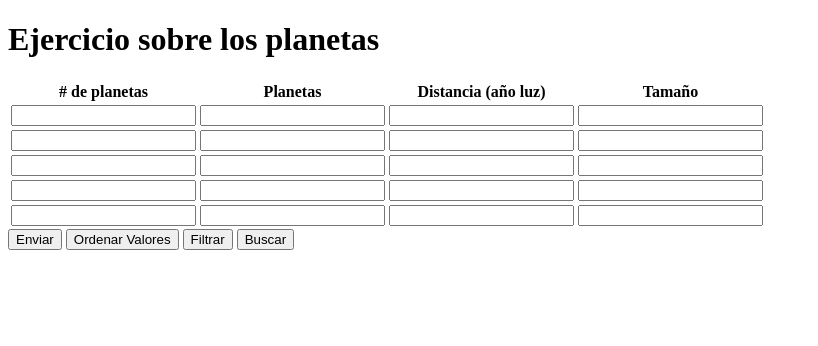
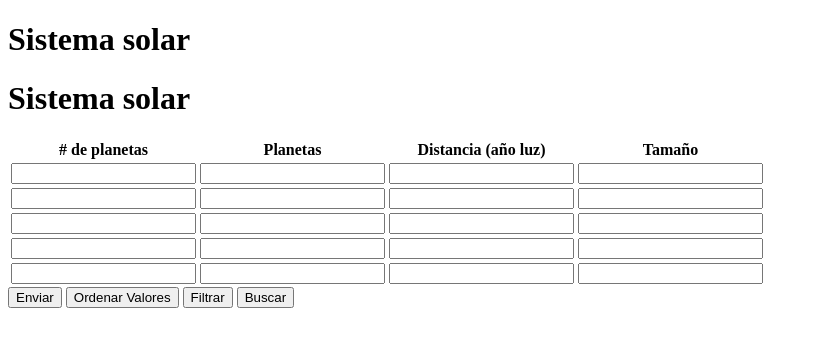
Before and after one commit to Felipe852/Clase01, a plain HTML site: page index.html in a window 1280 px wide. Shown: the whole page, without its empty margins (0-818 px from the left). Drawn offline with Linux system fonts and the light colour scheme.

Commit message:
Doble titulo de sistema solar

```diff
--- a/index.html
+++ b/index.html
@@ -8,7 +8,8 @@
     <title>Sistemas Solar</title>
 </head>
 <body>
-    <h1>Ejercicio sobre los planetas</h1>
+    <h1>Sistema solar</h1>
+    <h1>Sistema solar</h1>
     <table>
         <thead>
             <tr>
```
